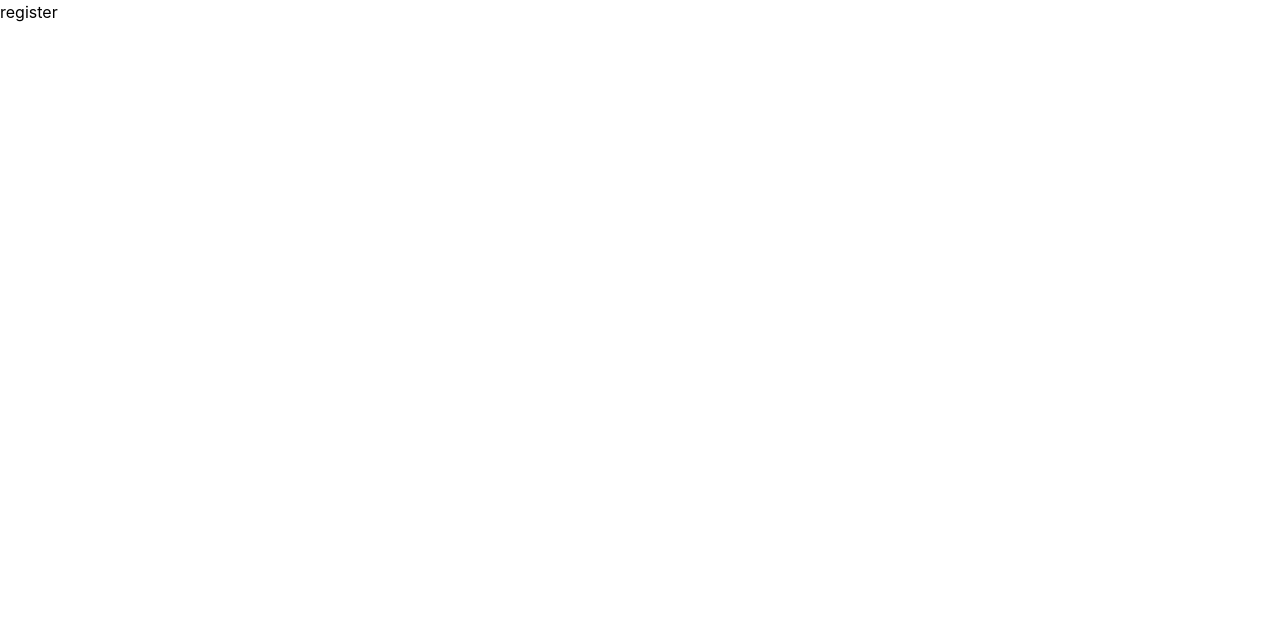
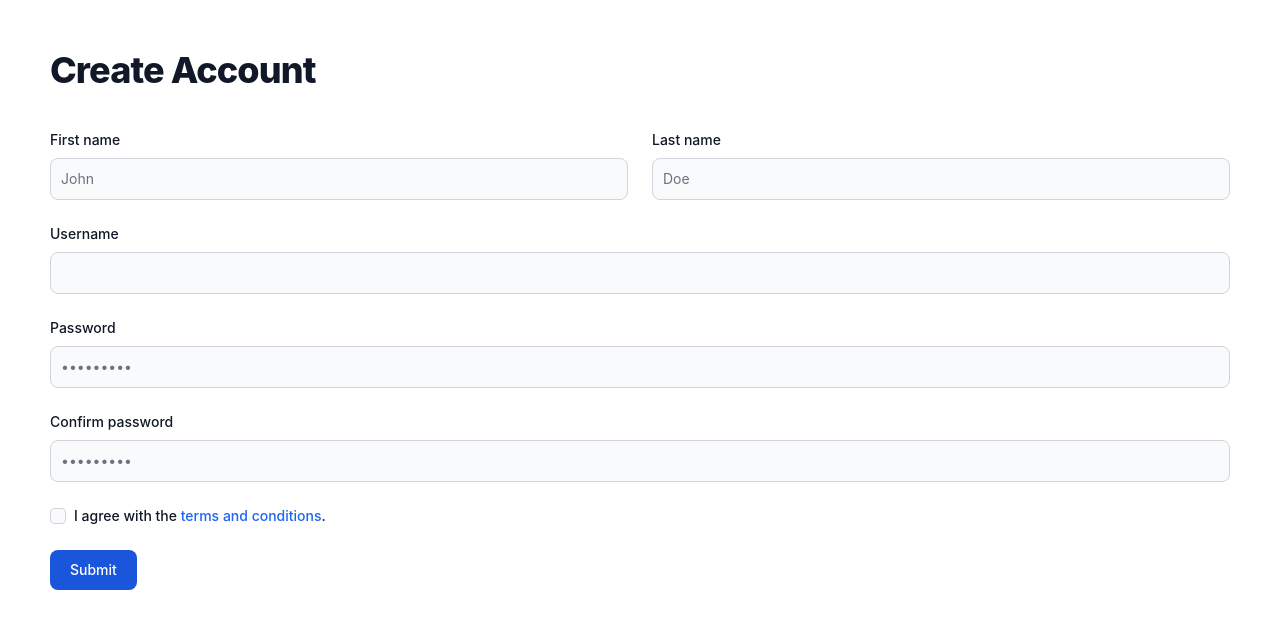
Before and after one commit to DinukaKaveen/AI-Based-CV-Analysis-Using-Machine-Learning, a React (Create React App) app in the folder front-end/: page /register in a window 1280 px wide. Shown: the top 628 px of the page. Built offline with nearby package versions, Linux system fonts and the light colour scheme.

Commit message:
register created

```diff
--- a/front-end/src/components/Register.js
+++ b/front-end/src/components/Register.js
@@ -1,9 +1,158 @@
-import React from 'react'
+import axios from "axios";
+import React, { useState } from "react";
 
 function Register() {
+  const [Message, setMessage] = useState("");
+  const [user, setUser] = useState({
+    first_name: "",
+    username: "",
+    password: "",
+  });
+
+  const { first_name, username, password } = user;
+
+  const onInputChange = (e) => {
+    setUser({ ...user, [e.target.name]: e.target.value });
+  };
+  const onSubmit = async (e) => {
+    e.preventDefault();
+    const response = await axios.post("/register", user);
+    console.log(response.data.message);
+    if (response.data.message === "Registered Successfully") {
+      setMessage(response.data.message);
+    } else {
+      setMessage("Registration Fail");
+    }
+  };
+
   return (
-    <div>register</div>
-  )
+    <div style={{ padding: "50px" }}>
+      <h2 className="mb-4 text-3xl font-extrabold leading-none tracking-tight text-gray-900 md:text-4xl dark:text-gray-700">
+        Create Account
+      </h2>
+      <br />
+
+      <div>{Message}</div>
+
+      <form onSubmit={(e) => onSubmit(e)}>
+        <div className="grid gap-6 mb-6 md:grid-cols-2">
+          <div>
+            <label
+              htmlFor="first_name"
+              className="block mb-2 text-sm font-medium text-gray-900 dark:text-gray"
+            >
+              First name
+            </label>
+            <input
+              type="text"
+              id="first_name"
+              className="bg-gray-50 border border-gray-300 text-gray-900 text-sm rounded-lg focus:ring-blue-500 focus:border-blue-500 block w-full p-2.5 dark:bg-white dark:border-gray-600 dark:placeholder-gray-400 dark:text-gray dark:focus:ring-blue-500 dark:focus:border-blue-500"
+              placeholder="John"
+              name="first_name"
+              value={first_name}
+              onChange={(e) => onInputChange(e)}
+              required
+            />
+          </div>
+          <div>
+            <label
+              htmlFor="last_name"
+              className="block mb-2 text-sm font-medium text-gray-900 dark:text-gray"
+            >
+              Last name
+            </label>
+            <input
+              type="text"
+              id="last_name"
+              className="bg-gray-50 border border-gray-300 text-gray-900 text-sm rounded-lg focus:ring-blue-500 focus:border-blue-500 block w-full p-2.5 dark:bg-white dark:border-gray-600 dark:placeholder-gray-400 dark:text-gray dark:focus:ring-blue-500 dark:focus:border-blue-500"
+              placeholder="Doe"
+              name="last_name"
+              onChange={(e) => onInputChange(e)}
+            />
+          </div>
+        </div>
+        {/* ############################################################################################################################# */}
+        <div className="mb-6">
+          <label
+            htmlFor="password"
+            className="block mb-2 text-sm font-medium text-gray-900 dark:text-gray"
+          >
+            Username
+          </label>
+          <input
+            type="text"
+            id="username"
+            className="bg-gray-50 border border-gray-300 text-gray-900 text-sm rounded-lg focus:ring-blue-500 focus:border-blue-500 block w-full p-2.5 dark:bg-white dark:border-gray-600 dark:placeholder-gray-400 dark:text-gray dark:focus:ring-blue-500 dark:focus:border-blue-500"
+            name="username"
+            value={username}
+            onChange={(e) => onInputChange(e)}
+            required
+          />
+        </div>
+        <div className="mb-6">
+          <label
+            htmlFor="password"
+            className="block mb-2 text-sm font-medium text-gray-900 dark:text-gray"
+          >
+            Password
+          </label>
+          <input
+            type="password"
+            id="password"
+            className="bg-gray-50 border border-gray-300 text-gray-900 text-sm rounded-lg focus:ring-blue-500 focus:border-blue-500 block w-full p-2.5 dark:bg-white dark:border-gray-600 dark:placeholder-gray-400 dark:text-gray dark:focus:ring-blue-500 dark:focus:border-blue-500"
+            placeholder="•••••••••"
+            name="password"
+            value={password}
+            onChange={(e) => onInputChange(e)}
+            required
+          />
+        </div>
+        <div className="mb-6">
+          <label
+            htmlFor="confirm_password"
+            className="block mb-2 text-sm font-medium text-gray-900 dark:text-gray"
+          >
+            Confirm password
+          </label>
+          <input
+            type="password"
+            id="confirm_password"
+            className="bg-gray-50 border border-gray-300 text-gray-900 text-sm rounded-lg focus:ring-blue-500 focus:border-blue-500 block w-full p-2.5 dark:bg-white dark:border-gray-600 dark:placeholder-gray-400 dark:text-gray dark:focus:ring-blue-500 dark:focus:border-blue-500"
+            placeholder="•••••••••"
+          />
+        </div>
+        <div className="flex items-start mb-6">
+          <div className="flex items-center h-5">
+            <input
+              id="remember"
+              type="checkbox"
+              value=""
+              className="w-4 h-4 border border-gray-300 rounded bg-gray-50 focus:ring-3 focus:ring-blue-300 dark:bg-white dark:border-gray-600 dark:focus:ring-blue-600 dark:ring-offset-gray-800"
+            />
+          </div>
+          <label
+            htmlFor="remember"
+            className="ml-2 text-sm font-medium text-gray-900 dark:text-gray-500"
+          >
+            I agree with the{" "}
+            <a
+              href="/"
+              className="text-blue-600 hover:underline dark:text-blue-500"
+            >
+              terms and conditions
+            </a>
+            .
+          </label>
+        </div>
+        <button
+          type="submit"
+          className="text-white bg-blue-700 hover:bg-blue-800 focus:ring-4 focus:outline-none focus:ring-blue-300 font-medium rounded-lg text-sm w-full sm:w-auto px-5 py-2.5 text-center dark:bg-blue-600 dark:hover:bg-blue-700 dark:focus:ring-blue-800"
+        >
+          Submit
+        </button>
+      </form>
+    </div>
+  );
 }
 
-export default Register
+export default Register;
```
Also changed, not shown: 2 other files (tests, documents, lock files or other folders).
